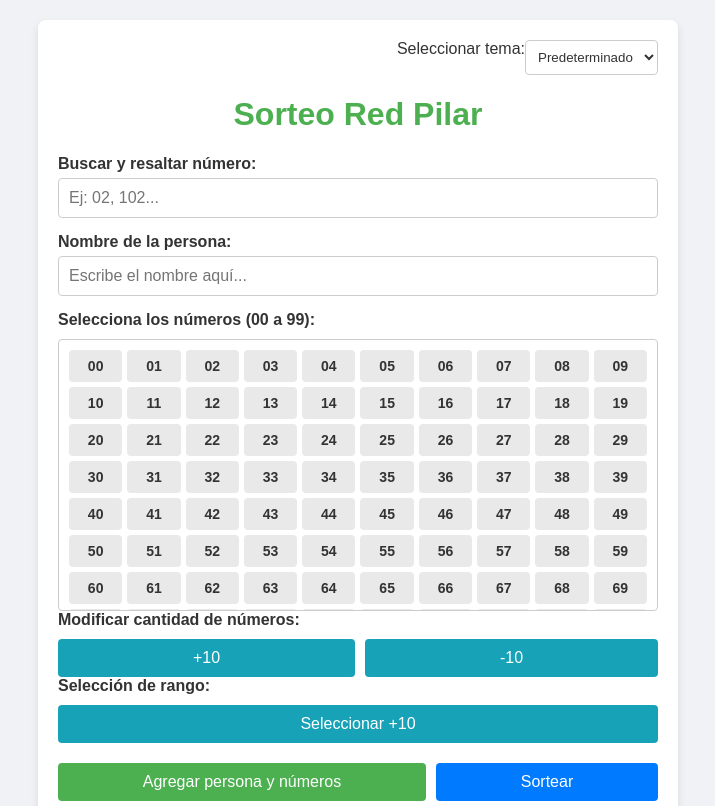
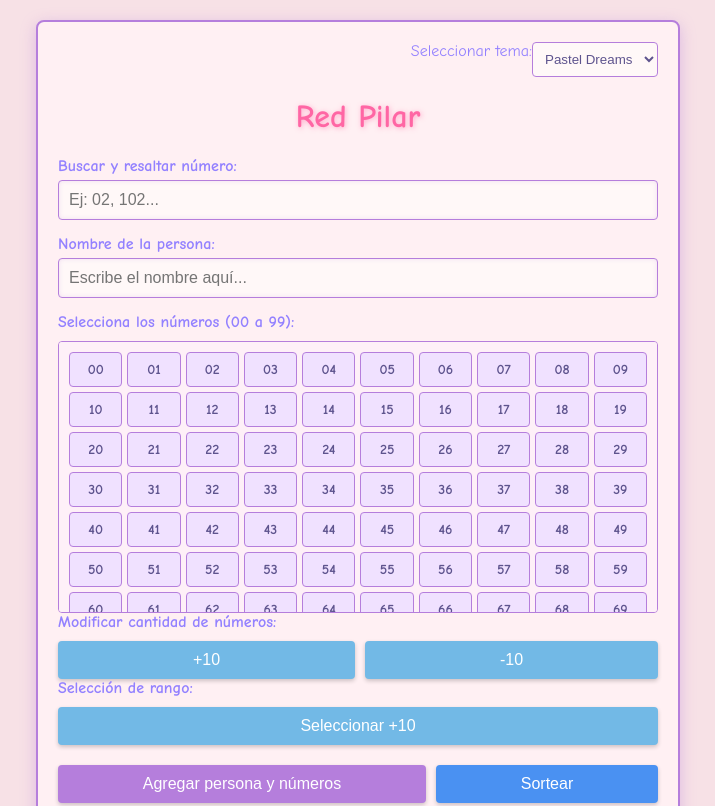
Before and after one commit to rodericus-arch/Sorteos, a plain HTML site: page index.html in a window 1280 px wide. Shown: the top 806 px of the page, without its empty margins (282-997 px from the left). Drawn offline with Linux system fonts and the light colour scheme.

Commit message:
index.html

```diff
--- a/index.html
+++ b/index.html
@@ -721,13 +721,11 @@
     <div id="theme-toggle-group">
         <label for="theme-selector" style="font-weight: normal;">Seleccionar tema:</label>
         <select id="theme-selector">
-            <option value="default">Predeterminado</option>
-            <option value="cosmic">Cosmic</option>
-            <option value="neon">Neon Party</option>
-            <option value="pastel">Pastel Dreams</option>
+            <option value="pastel" selected>Pastel Dreams</option>
+            <option value="default">Clásico</option>
         </select>
     </div>
-    <h1>Sorteo Red Pilar</h1>
+    <h1>Red Pilar</h1>
 
     <div class="form-group">
         <label for="search-number">Buscar y resaltar número:</label>
@@ -915,7 +913,8 @@
             themeSelector.value = savedTheme;
             applyTheme(savedTheme);
         } else {
-            themeSelector.value = 'default';
+            themeSelector.value = 'pastel';
+            applyTheme('pastel');
         }
     }
 
```
